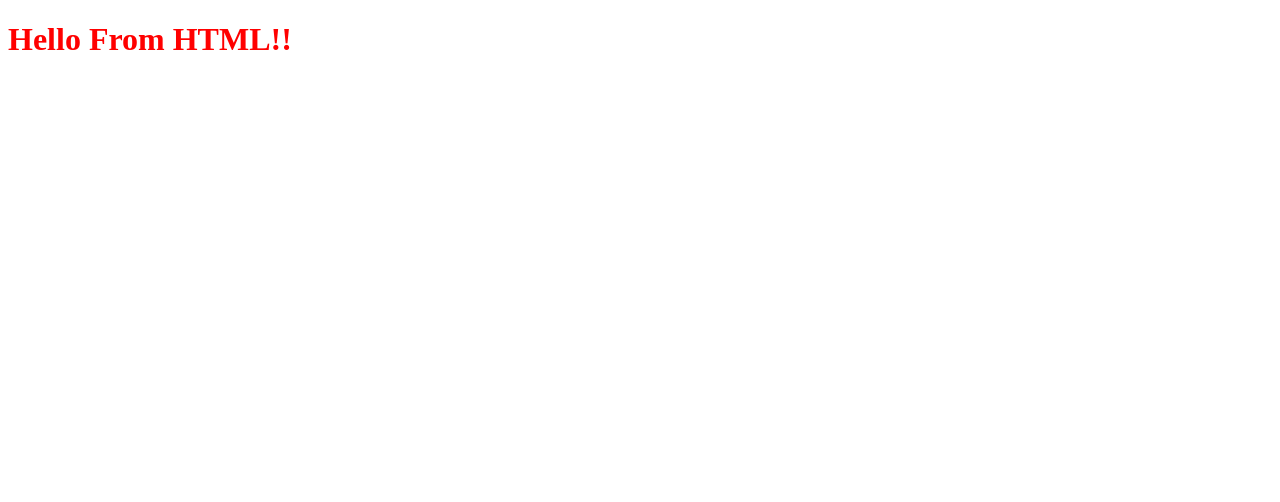
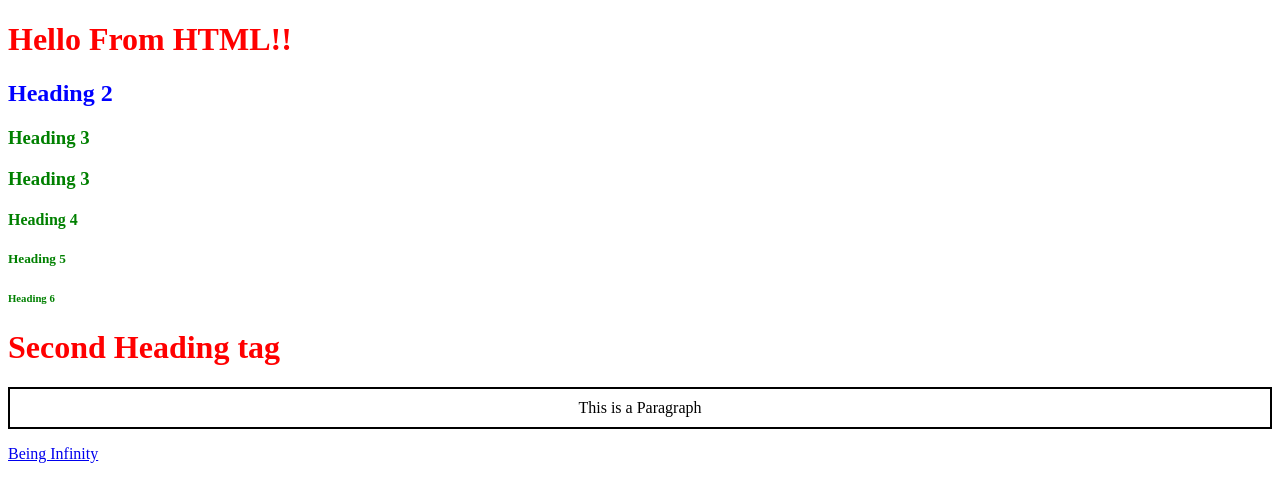
Before and after one commit to Sreevalli1011/autosuggest, a website: page frontend/index.html in a window 1280 px wide. Drawn offline with Linux system fonts and the light colour scheme.

Commit message:
Introduction to HTML

```diff
--- a/frontend/css/index.css
+++ b/frontend/css/index.css
@@ -1,3 +1,16 @@
 h1{
     color:red;
 }
+#Heading-2{
+    color:blue;
+}
+.head1{
+    color:green;
+}
+.para{
+    border:2px;
+    border-color:black;
+    border-style:solid;
+    padding:10px;
+    text-align:center;
+}
--- a/frontend/index.html
+++ b/frontend/index.html
@@ -8,6 +8,18 @@
 </head>
 <body>
     <h1>Hello From HTML!!</h1>
+    <h2 id="Heading-2">Heading 2</h2>
+    <h3 class="head1">Heading 3</h3>
+    <h3 class="head1">Heading 3</h3>
+    <h4 class="head1">Heading 4</h4>
+    <h5 class="head1">Heading 5</h5>
+    <h6 class="head1">Heading 6</h6>
+    <h1 >     Second Heading tag </h1>
+
+
+    <p class="para">This is a Paragraph</p>
+    <a href="https://www.being-infinity.com/" target="_blank">Being Infinity</a>
+
     <script src="js/index.js"></script>
 </body>
 </html>
```
